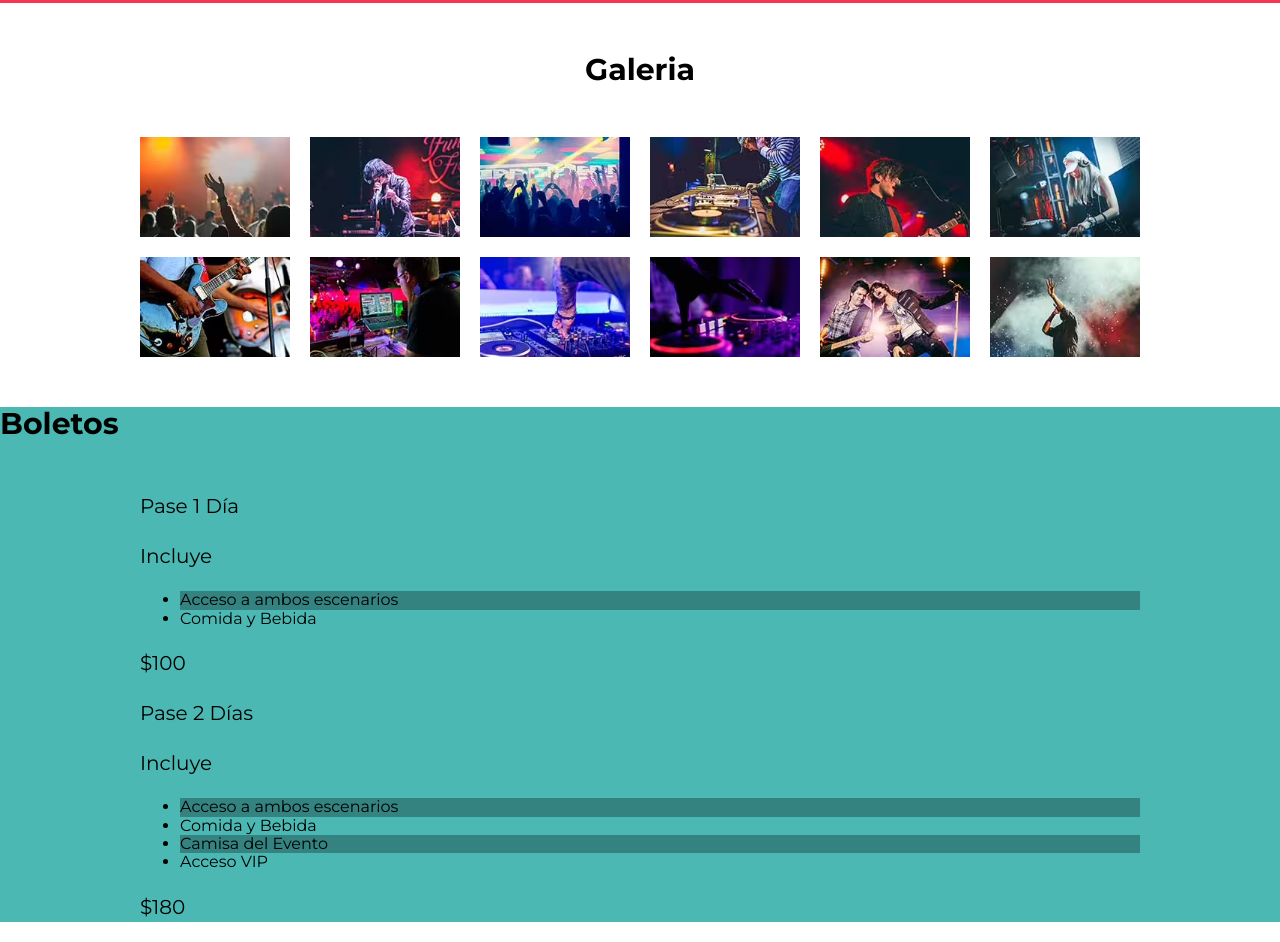
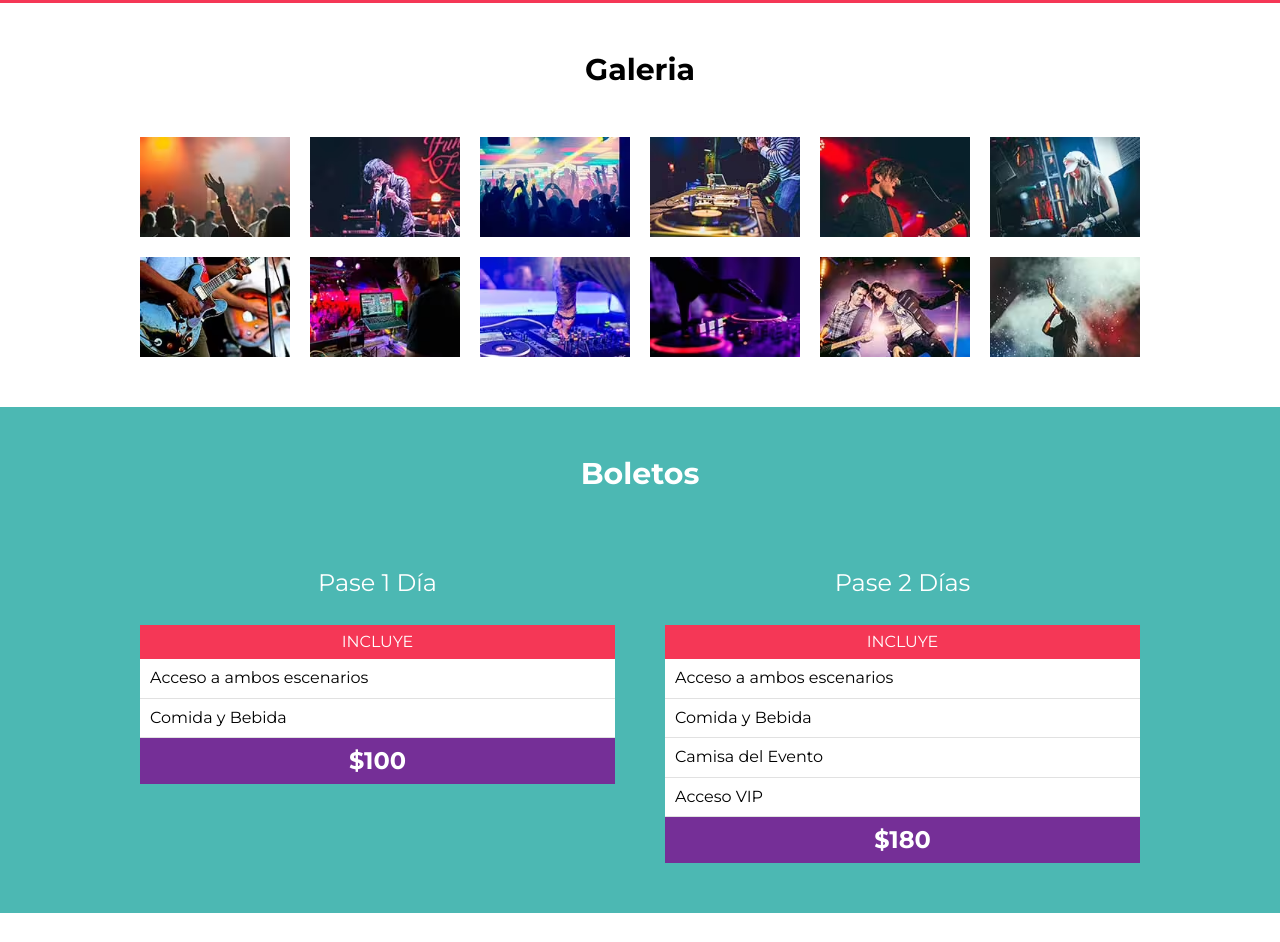
Before and after one commit to AnderDaZu/05-fastival-musica, a website: page index.html in a window 1280 px wide. Shown: the part 2775-3717 px from the top of the page. After the commit the page ends 3688 px from the top, so only its background shows below. Drawn offline with Linux system fonts and the light colour scheme.

Commit message:
SCSS a la sección de boletos

```diff
--- a/index.html
+++ b/index.html
@@ -180,9 +180,9 @@
     <section class="boletos bg-verde">
         <h3>Boletos</h3>
 
-        <div class="contenedor contendeor-boletos">
+        <div class="contenedor contenedor-boletos">
             <div class="basico base">
-                <p>Pase 1 Día</p>
+                <p class="nombre-pases">Pase 1 Día</p>
                 <header class="pase-header">
                     <p>Incluye</p>
                 </header>
@@ -199,7 +199,7 @@
                 </footer>
             </div>
             <div class="premium base">
-                <p>Pase 2 Días</p>
+                <p class="nombre-pases">Pase 2 Días</p>
                 <header class="pase-header">
                     <p>Incluye</p>
                 </header>
--- /dev/null
+++ b/src/scss/layout/_boletos.scss
@@ -0,0 +1,62 @@
+@use 'base/mixins' as m;
+@use 'base/variables' as v;
+
+.boletos {
+    padding: 5rem 0;
+    h3 {
+        text-align: center;
+        color: v.$blanco;
+    }
+
+    .contenedor-boletos {
+        @include m.tablet {
+            @include m.grid(2, 5rem);
+        }
+    }
+}
+
+.pase {
+    color: black;
+
+    &-header,
+    &-footer {
+        padding: .5rem;
+        p {
+            text-align: center;
+            color: v.$blanco;
+            margin: 0;
+        }
+    }
+    &-header {
+        background-color: v.$rosa;
+        p {
+            text-transform: uppercase;
+            font-size: 1.6rem;
+        }
+    }
+    &-body {
+        background-color: v.$blanco;
+        ul {
+            @include m.resetear-lista;
+            li,
+            :nth-child(odd) {
+                background-color: v.$blanco;
+                padding: 1rem;
+                border-bottom: 1px solid #e1e1e1;
+            }
+        }
+    }
+    &-footer {
+        p {
+            font-size: 2.4rem;
+            font-weight: 700;
+        }
+        background-color: v.$morado;
+    }
+}
+
+.nombre-pases {
+    text-align: center;
+    font-size: 2.4rem;
+    color: v.$blanco;
+}
--- a/src/scss/layout/_index.scss
+++ b/src/scss/layout/_index.scss
@@ -3,3 +3,4 @@
 @forward 'festival';
 @forward 'lineup';
 @forward 'galeria';
+@forward 'boletos';
```
Also changed, not shown: build/css/app.css.
